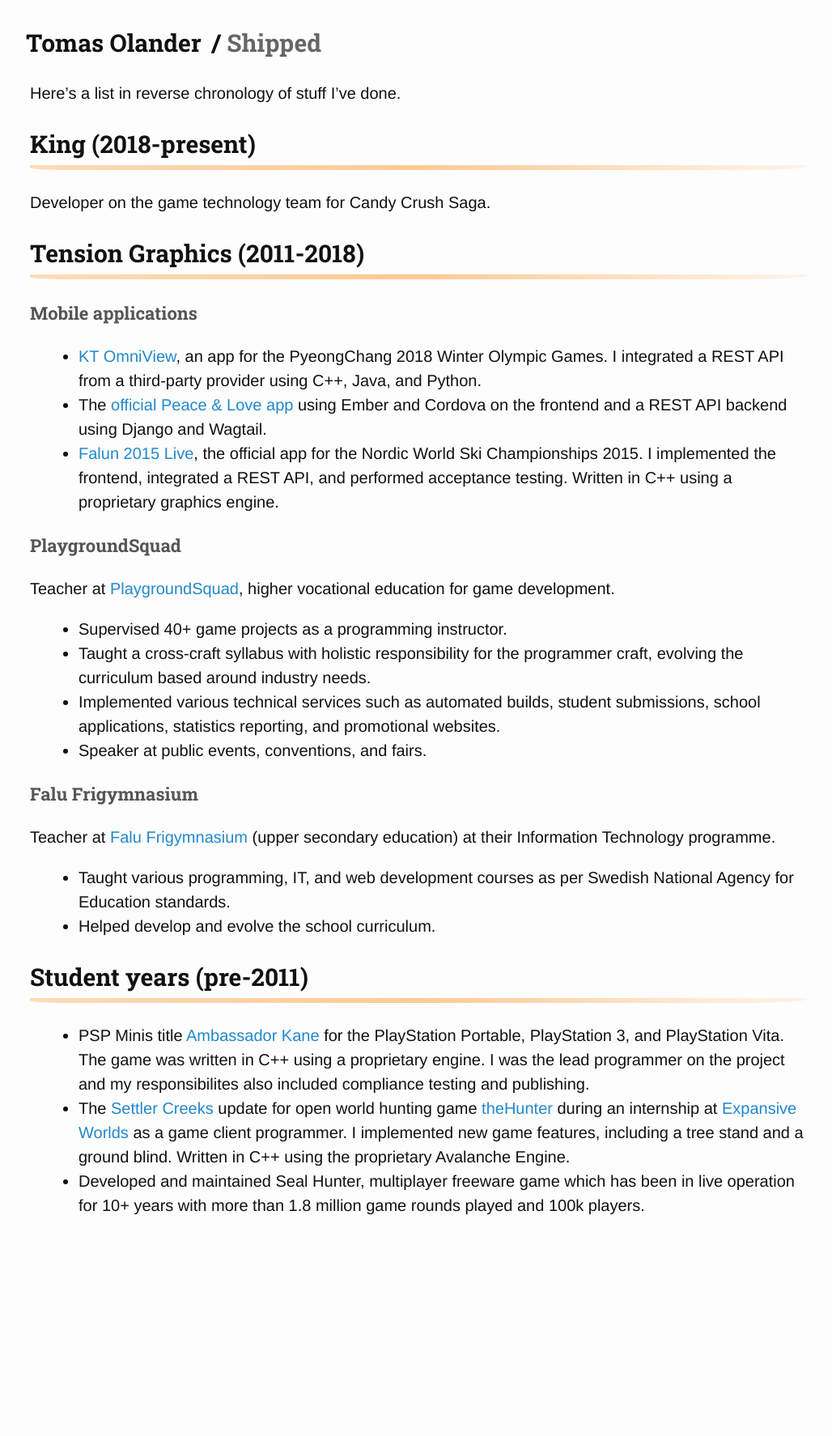
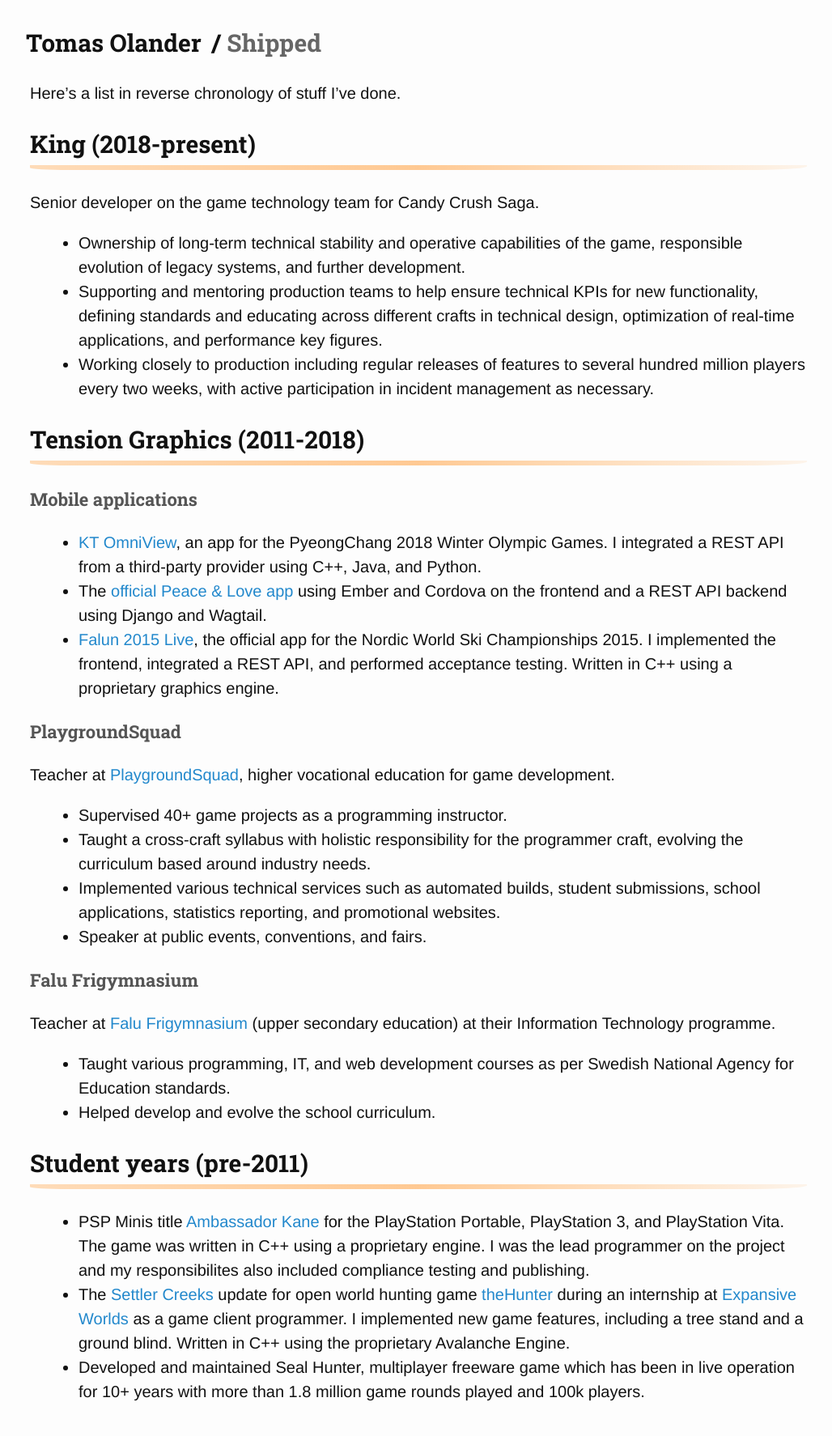
Before and after one commit to toumaz/toumaz.github.io, a Jekyll site: the page built from shipped.md, in a window 1280 px wide. Shown: the whole page at 81% size, without its empty margins (123-1151 px from the left). Built offline with Jekyll 4.4.1, drawn with Linux system fonts in a browser that asks for light colours; nearby versions of some CDN libraries; before the commit the page ends 1544 px from its top, so only the background shows below that.

Commit message:
Update CCS

```diff
--- a/shipped.md
+++ b/shipped.md
@@ -8,7 +8,17 @@
 
 ## King (2018-present)
 
-Developer on the game technology team for Candy Crush Saga.
+Senior developer on the game technology team for Candy Crush Saga.
+
+* Ownership of long-term technical stability and operative capabilities of
+  the game, responsible evolution of legacy systems, and further development.
+* Supporting and mentoring production teams to help ensure technical KPIs for
+  new functionality, defining standards and educating across different crafts
+  in technical design, optimization of real-time applications, and performance
+  key figures.
+* Working closely to production including regular releases of features to
+  several hundred million players every two weeks, with active participation
+  in incident management as necessary.
 
 ## Tension Graphics (2011-2018)
 
```
